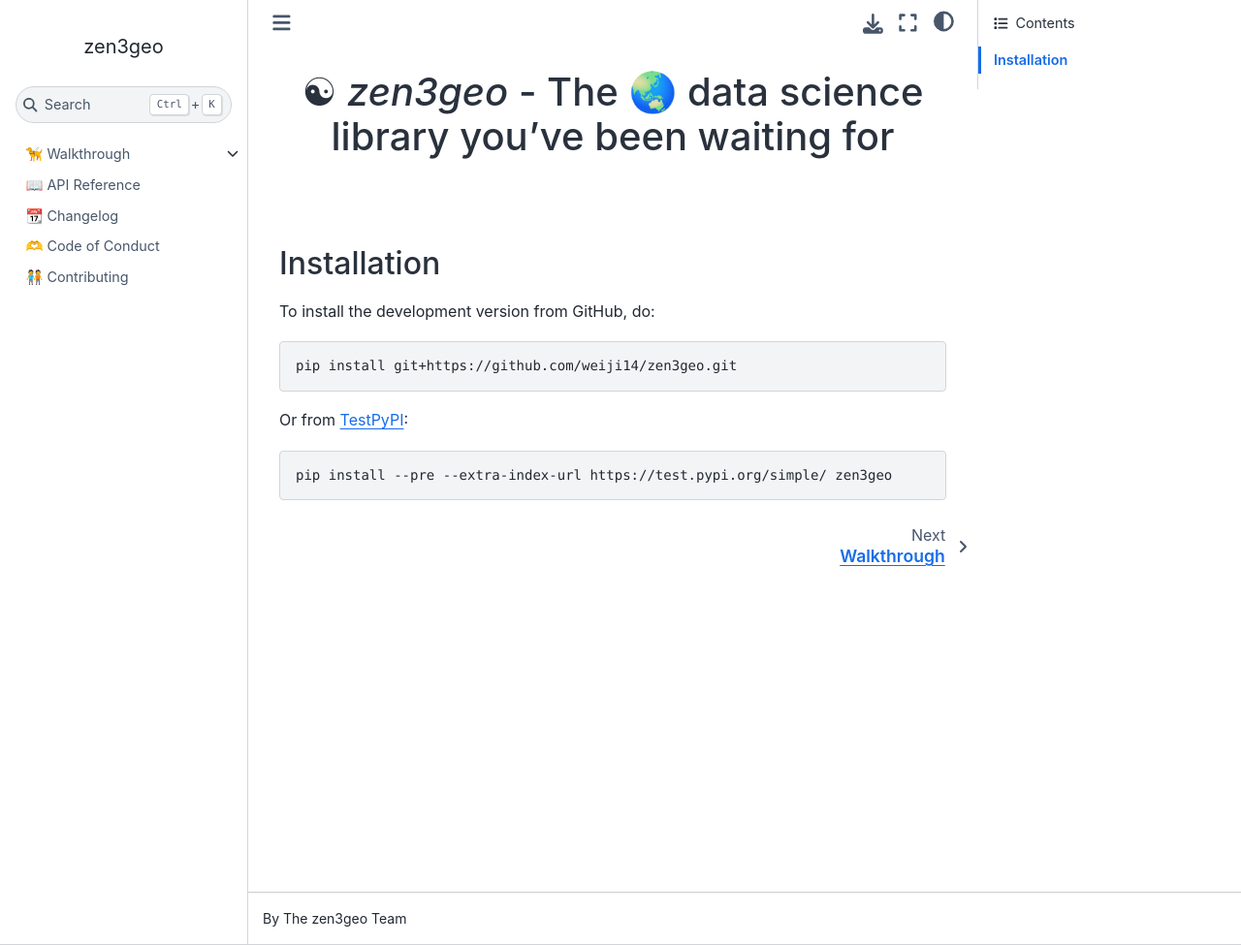
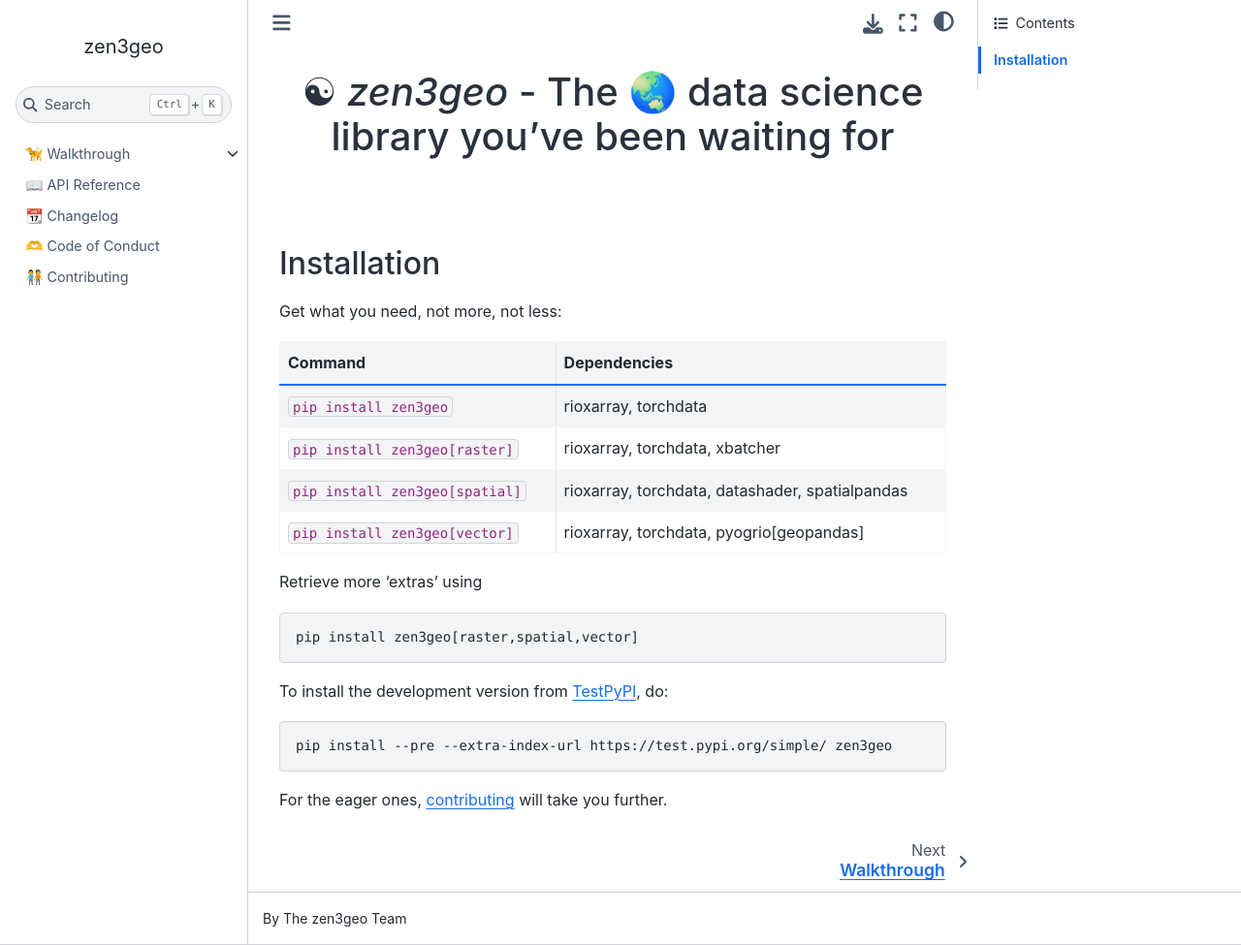
Before and after one commit to weiji14/zen3geo, a Jupyter Book: the page built from docs/index.md, in a window 1280 px wide and 975 px high. Shown: the whole window at 97% size. Built offline with Jupyter Book 1.0.4 settings and Sphinx 7.4.7 and the Sphinx Book theme 1.1.4, drawn with Linux system fonts in a browser that asks for light colours.

Commit message:
:memo: Improve pip install zen3geo instructions with extras dependencies (#40)
Made a table of all the possible 'extras' installation options, and what dependencies they come with. That's for the readthedocs index page. The GitHub installation instructions remains minimal, pointing to the detailed table instead for those seeking more.

```diff
--- a/docs/index.md
+++ b/docs/index.md
@@ -2,10 +2,21 @@
 
 ## Installation
 
-To install the development version from GitHub, do:
+Get what you need, not more, not less:
 
-    pip install git+https://github.com/weiji14/zen3geo.git
+| Command                        |  Dependencies |
+|:-------------------------------|---------------|
+| `pip install zen3geo`          | rioxarray, torchdata |
+| `pip install zen3geo[raster]`  | rioxarray, torchdata, xbatcher |
+| `pip install zen3geo[spatial]` | rioxarray, torchdata, datashader, spatialpandas |
+| `pip install zen3geo[vector]`  | rioxarray, torchdata, pyogrio[geopandas] |
 
-Or from [TestPyPI](https://test.pypi.org/project/zen3geo):
+Retrieve more 'extras' using
+
+    pip install zen3geo[raster,spatial,vector]
+
+To install the development version from [TestPyPI](https://test.pypi.org/project/zen3geo), do:
 
     pip install --pre --extra-index-url https://test.pypi.org/simple/ zen3geo
+
+For the eager ones, {ref}`contributing <contributing:running:locally>` will take you further.
```
Also changed, not shown: README.md (+4 -2 lines), docs/CONTRIBUTING.md (+1 -0 lines).
